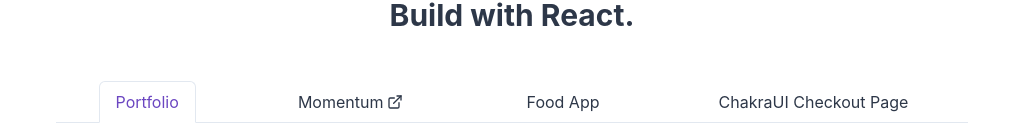
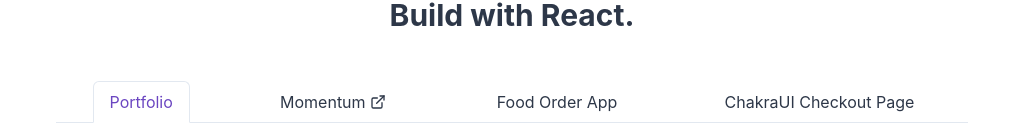
Before and after one commit to Caryin/personal-portfolio, a React (Create React App) app: page / in a window 1280 px wide. Shown: the part 816-952 px from the top of the page, without its empty margins (128-1137 px from the left). Built offline with nearby package versions, Linux system fonts and the light colour scheme.

Commit message:
rename food order app

```diff
--- a/src/components/ProjectCarousel.js
+++ b/src/components/ProjectCarousel.js
@@ -84,9 +84,9 @@ const Project = () => {
 
         <Box p={3} textAlign='center'>
           <Image src={foodApp} />
-          <Link fontSize='15px' color={fontColor}>
+          <Text fontSize='15px' m={1} color={fontColor}>
             Food Order App
-          </Link>
+          </Text>
         </Box>
 
         <Box p={3} textAlign='center'>
--- a/src/components/ProjectTab.js
+++ b/src/components/ProjectTab.js
@@ -53,7 +53,7 @@ const Project = () => {
           <Tab>
             Momentum <ExternalLinkIcon mx={1} />
           </Tab>
-          <Tab>Food App</Tab>
+          <Tab>Food Order App</Tab>
           <Tab>ChakraUI Checkout Page</Tab>
         </TabList>
         <TabPanels>
```
